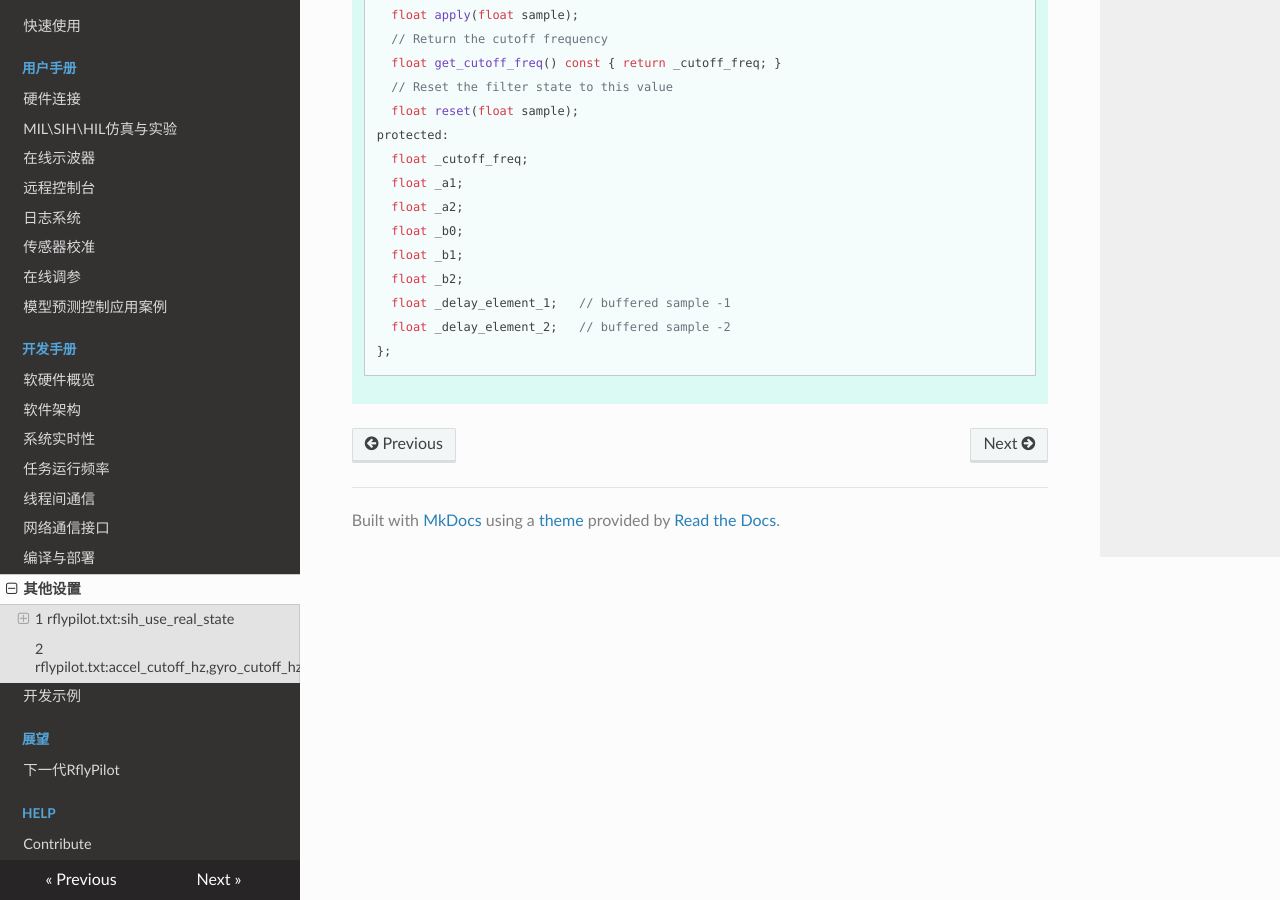
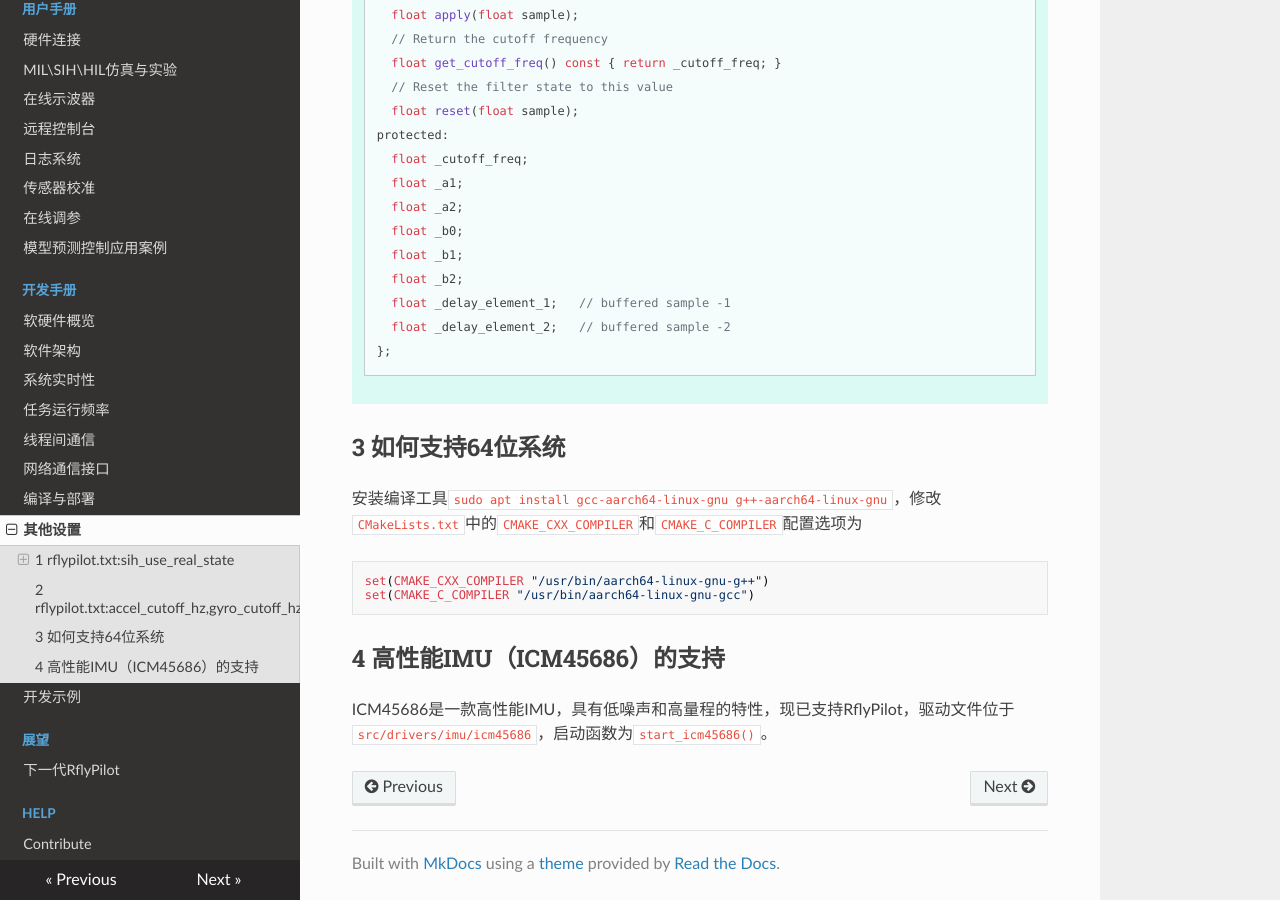
Before and after one commit to RflyPilot/rflypilot, an MkDocs documentation site: the page built from docs/development/other.md, in a window 1280 px wide and 900 px high, scrolled down 1474 px. Built offline with MkDocs 1.6.1, drawn with Linux system fonts in a browser that asks for light colours; nearby versions of some CDN libraries.

Commit message:
add doc for icm45686

````diff
--- a/docs/development/other.md
+++ b/docs/development/other.md
@@ -73,3 +73,14 @@
       float _delay_element_2;	// buffered sample -2
     };
     ```
+
+## 3 如何支持64位系统
+安装编译工具``sudo apt install gcc-aarch64-linux-gnu g++-aarch64-linux-gnu``，修改``CMakeLists.txt``中的``CMAKE_CXX_COMPILER``和``CMAKE_C_COMPILER``配置选项为
+```
+set(CMAKE_CXX_COMPILER "/usr/bin/aarch64-linux-gnu-g++")
+set(CMAKE_C_COMPILER "/usr/bin/aarch64-linux-gnu-gcc")
+```
+
+## 4 高性能IMU（ICM45686）的支持
+
+ICM45686是一款高性能IMU，具有低噪声和高量程的特性，现已支持RflyPilot，驱动文件位于``src/drivers/imu/icm45686``，启动函数为``start_icm45686()``。
````
Also changed, not shown: docs/development/sys_overview.md (+1 -0 lines).
